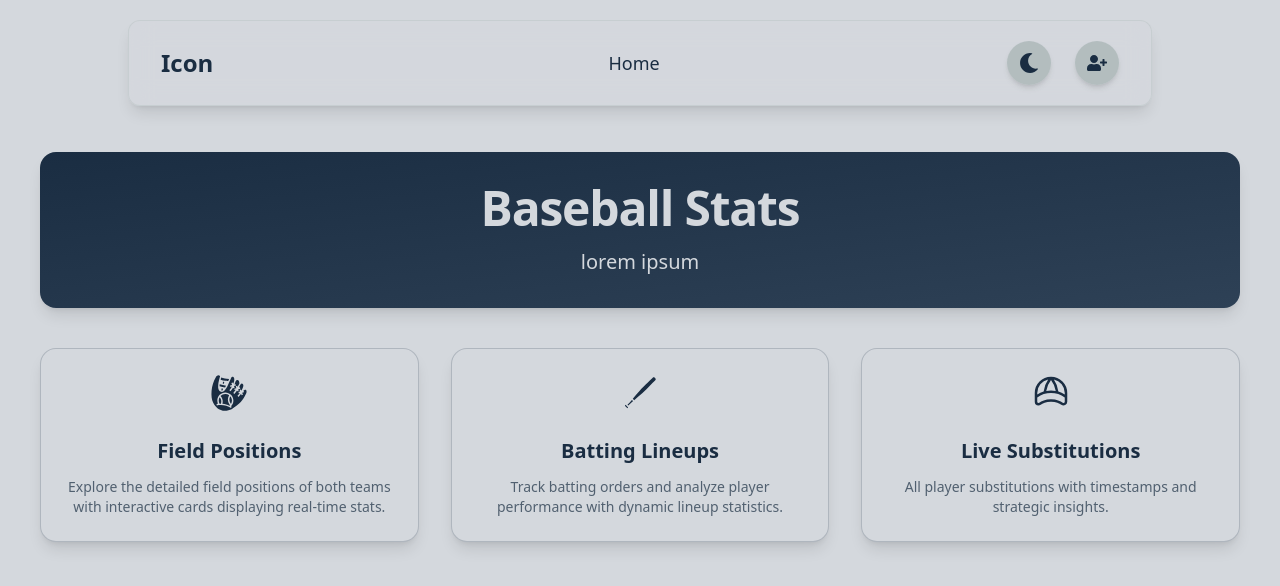
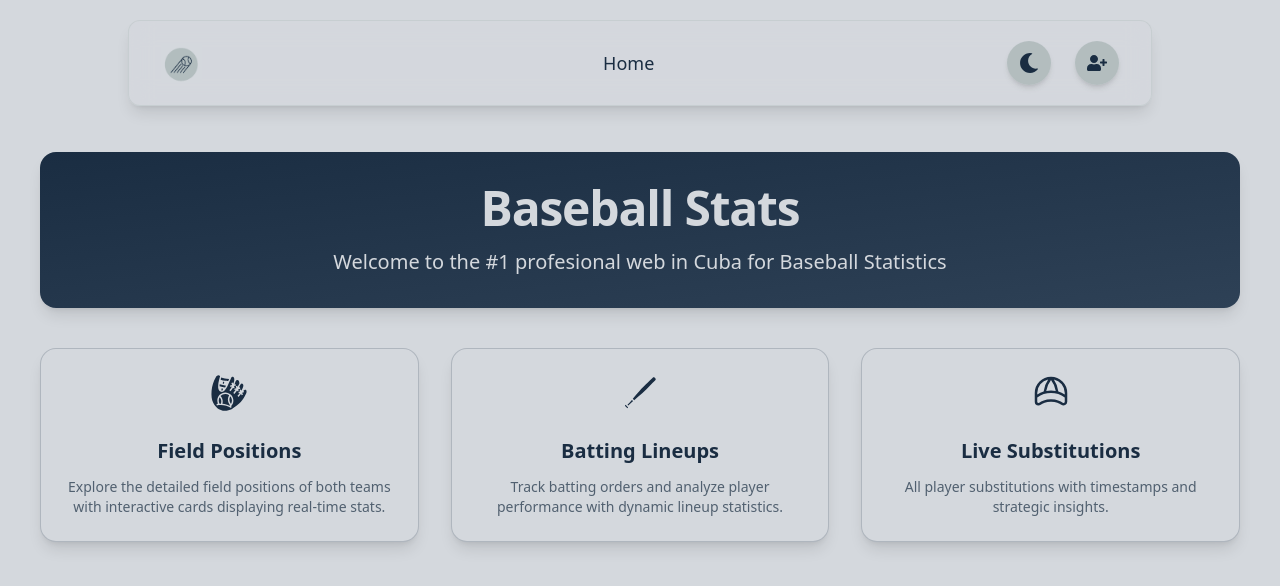
Before and after one commit to francisco-prestamo/BaseballStats-Frontend, a React (Vite) app in the folder frontend-react/: page / in a window 1280 px wide. Shown: the top 586 px of the page. Built offline with nearby package versions, Linux system fonts and the light colour scheme.

Commit message:
Added logo and change title of web and initial description

```diff
--- a/frontend-react/index.html
+++ b/frontend-react/index.html
@@ -1,12 +1,15 @@
 <!doctype html>
 <html lang="en">
+
 <head>
   <meta charset="UTF-8" />
   <meta name="viewport" content="width=device-width, initial-scale=1.0" />
-    <title>frontend</title>
+  <title>Baseball Stats</title>
 </head>
+
 <body>
   <div id="root"></div>
   <script type="module" src="/src/main.tsx"></script>
 </body>
+
 </html>
--- a/frontend-react/src/components/common/Navbar.tsx
+++ b/frontend-react/src/components/common/Navbar.tsx
@@ -2,6 +2,7 @@ import React, { useState } from 'react';
 import { Link, useNavigate } from 'react-router-dom';
 import { useAuth } from '../../authContext';
 import { FaUser, FaMoon, FaSun, FaUserPlus } from 'react-icons/fa';
+import logo from "../../../src/images/official-logo.png";
 
 interface NavbarProps {
     toggleTheme: () => void;
@@ -11,7 +12,7 @@ interface NavbarProps {
 
 const Navbar: React.FC<NavbarProps> = ({ toggleTheme, theme, onLoginClick }) => {
     const [isMenuOpen, setIsMenuOpen] = useState(false);
-    const { isAuthenticated ,userType} = useAuth();
+    const { isAuthenticated, userType } = useAuth();
     const navigate = useNavigate();
 
     const toggleMenu = () => setIsMenuOpen(!isMenuOpen);
@@ -25,11 +26,8 @@ const Navbar: React.FC<NavbarProps> = ({ toggleTheme, theme, onLoginClick }) =>
         <nav className="fixed top-5 left-1/2 transform -translate-x-1/2 z-20 w-4/5 max-w-6xl bg-bg-light/70 dark:bg-bg-dark/70 backdrop-blur-md rounded-xl border border-secondary/30 dark:border-primary/30 shadow-lg px-8 py-5">
             <div className="flex items-center justify-between">
                 {/* Logo */}
-                <Link
-                    to="/"
-                    className="text-2xl mr-12 font-bold text-primary dark:text-text-light hover:text-primary-light transition-colors"
-                >
-                    Icon
+                <Link to="/" >
+                    <img src={logo} alt="Official Logo" className="text-xl h-10 mr-12" />
                 </Link>
 
                 {/* Desktop Navigation */}
@@ -130,7 +128,8 @@ const Navbar: React.FC<NavbarProps> = ({ toggleTheme, theme, onLoginClick }) =>
             </div>
 
             {/* Mobile Menu */}
-            {isMenuOpen && (
+            {
+                isMenuOpen && (
                     <ul className="md:hidden bg-bg-light/90 dark:bg-bg-dark/90 backdrop-blur-md rounded-xl border border-secondary/30 dark:border-primary/30 shadow-lg py-4 px-6 mt-3 space-y-4">
                         <li>
                             <Link
@@ -184,8 +183,9 @@ const Navbar: React.FC<NavbarProps> = ({ toggleTheme, theme, onLoginClick }) =>
                             </>
                         )}
                     </ul>
-            )}
-        </nav>
+                )
+            }
+        </nav >
     );
 };
 
--- a/frontend-react/src/pages/common/Home.tsx
+++ b/frontend-react/src/pages/common/Home.tsx
@@ -29,7 +29,7 @@ const Home = () => {
                         Baseball Stats
                     </h1>
                     <p className="text-lg md:text-xl animate-slide-up">
-                        lorem ipsum
+                        Welcome to the #1 profesional web in Cuba for Baseball Statistics
                     </p>
                 </div>
             </div>
```
Also changed, not shown: frontend-react/src/images/official-logo.png (added). Lines whose indentation alone changed are shown as unchanged.
